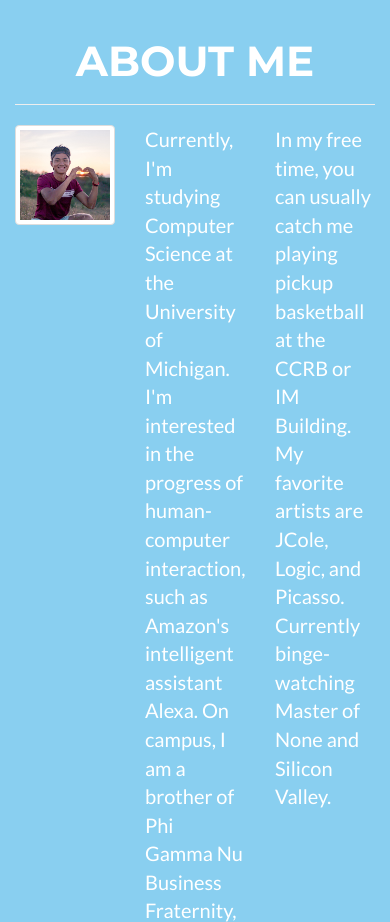
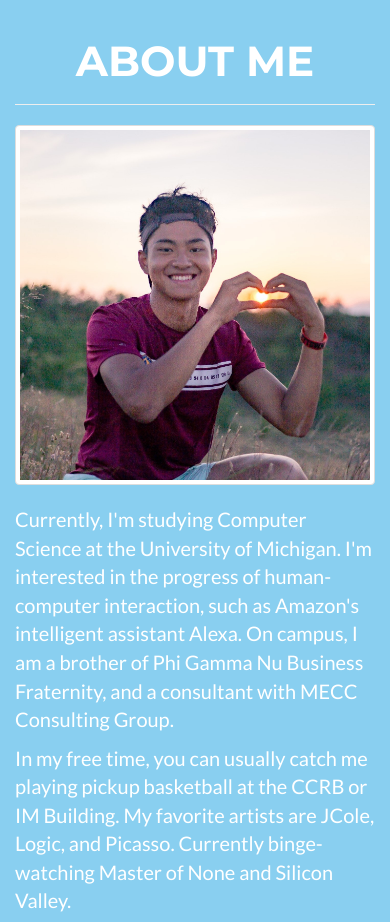
Before and after one commit to tonyshui/old_website, a website: page index.html in a window 390 px wide. Shown: the part 2160-3082 px from the top of the page. Drawn offline with nearby package versions, Linux system fonts and the light colour scheme.

Commit message:
mobile viewing edit

```diff
--- a/index.html
+++ b/index.html
@@ -171,15 +171,15 @@
                 </div>
             </div>
             <div class="row">
-                <div class="col-xs-4">
+                <div class="col-sm-4">
                     <a href="#" class="thumbnail">
                         <img src="img/about_me.jpg">
                     </a>
                 </div>
-                <div class="col-xs-4">
+                <div class="col-sm-4">
                     <p>Currently, I'm studying Computer Science at the University of Michigan. I'm interested in the progress of human-computer interaction, such as Amazon's intelligent assistant Alexa. On campus, I am a brother of Phi Gamma Nu Business Fraternity, and a consultant with MECC Consulting Group. </p>
                 </div>
-                <div class="col-xs-4">
+                <div class="col-sm-4">
                     <p>In my free time, you can usually catch me playing pickup basketball at the CCRB or IM Building. My favorite artists are JCole, Logic, and Picasso. Currently binge-watching Master of None and Silicon Valley. </p>
                 </div>
             </div>
```
